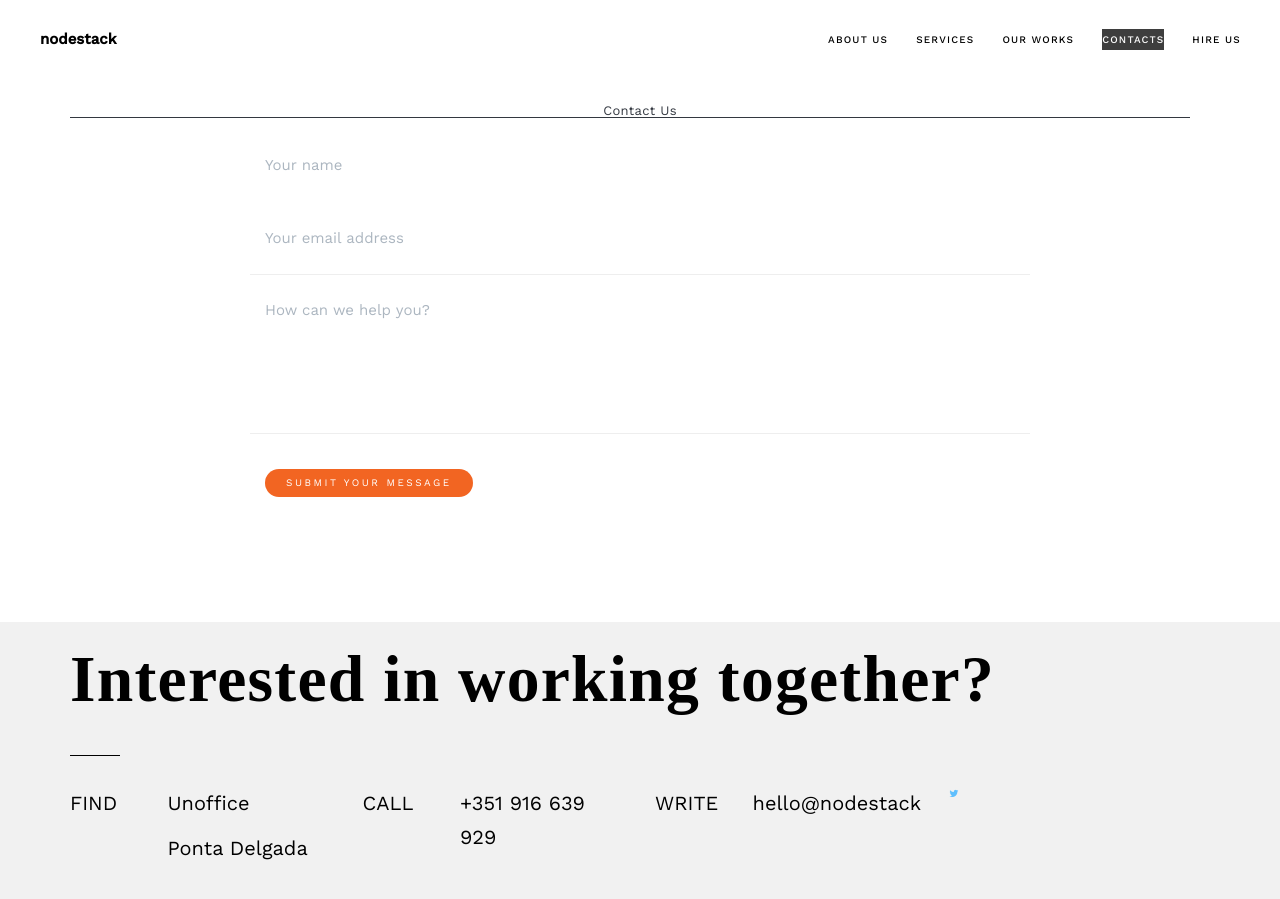
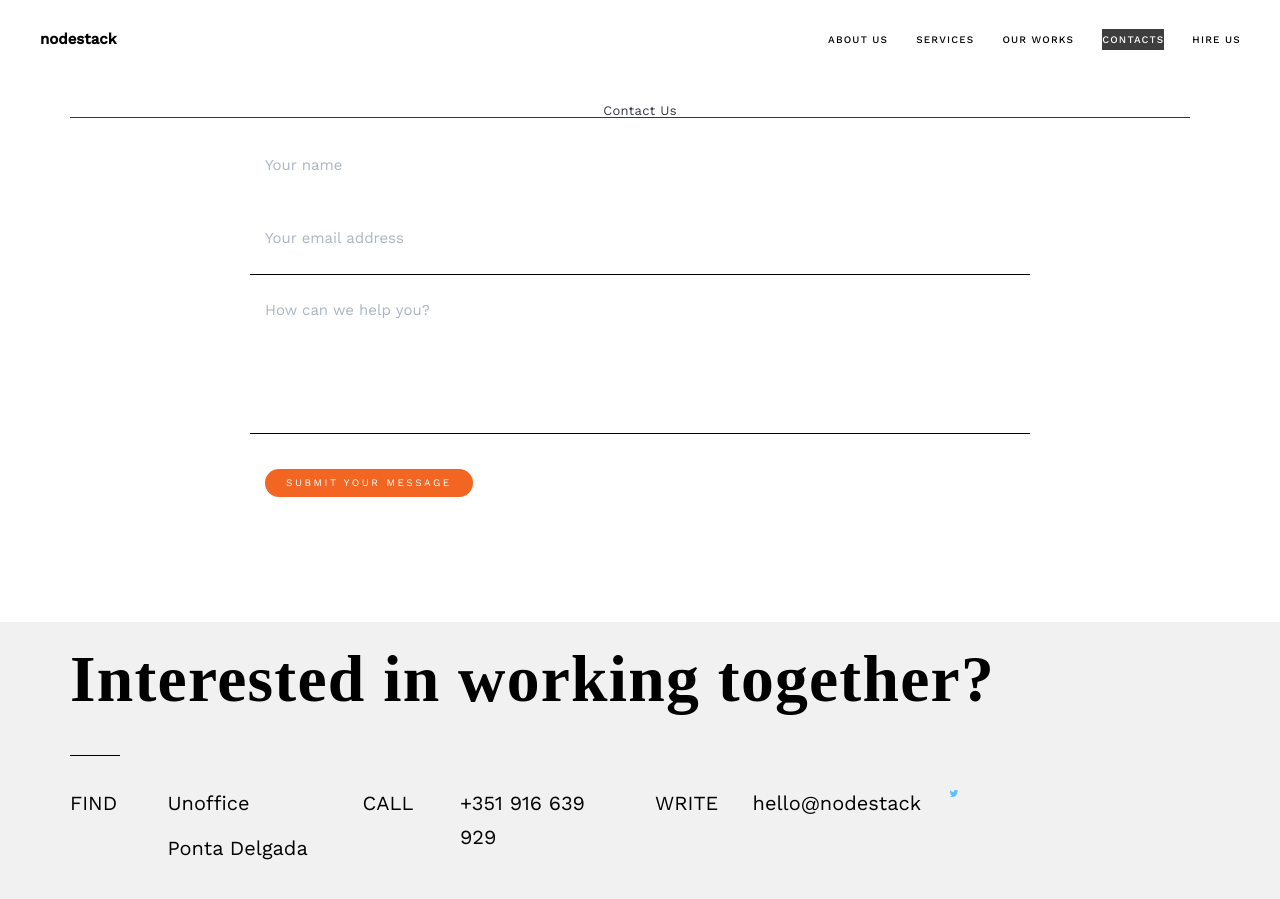
Before and after one commit to nodestack/nodestack.github.io, a Jekyll site: the page built from index.html, in a window 1280 px wide and 900 px high, scrolled down 1577 px. Built offline with Jekyll 4.4.1, drawn with Linux system fonts in a browser that asks for light colours; nearby versions of some CDN libraries; some web fonts are replaced.

Commit message:
Update main.css

```diff
--- a/_includes/css/main.css
+++ b/_includes/css/main.css
@@ -419,7 +419,7 @@ section.success {
     position: relative;
     margin-bottom: 0;
     padding-bottom: .5em;
-    border-bottom: 1px solid #eee;
+    border-bottom: 1px solid #000;
 }
 
 .floating-label-form-group input,
@@ -455,7 +455,7 @@ section.success {
 
 .floating-label-form-group::not(:first-child) {
     padding-left: 14px;
-    border-left: 1px solid #eee;
+    border-left: 1px solid #000;
 }
 
 .floating-label-form-group-with-value label {
```
